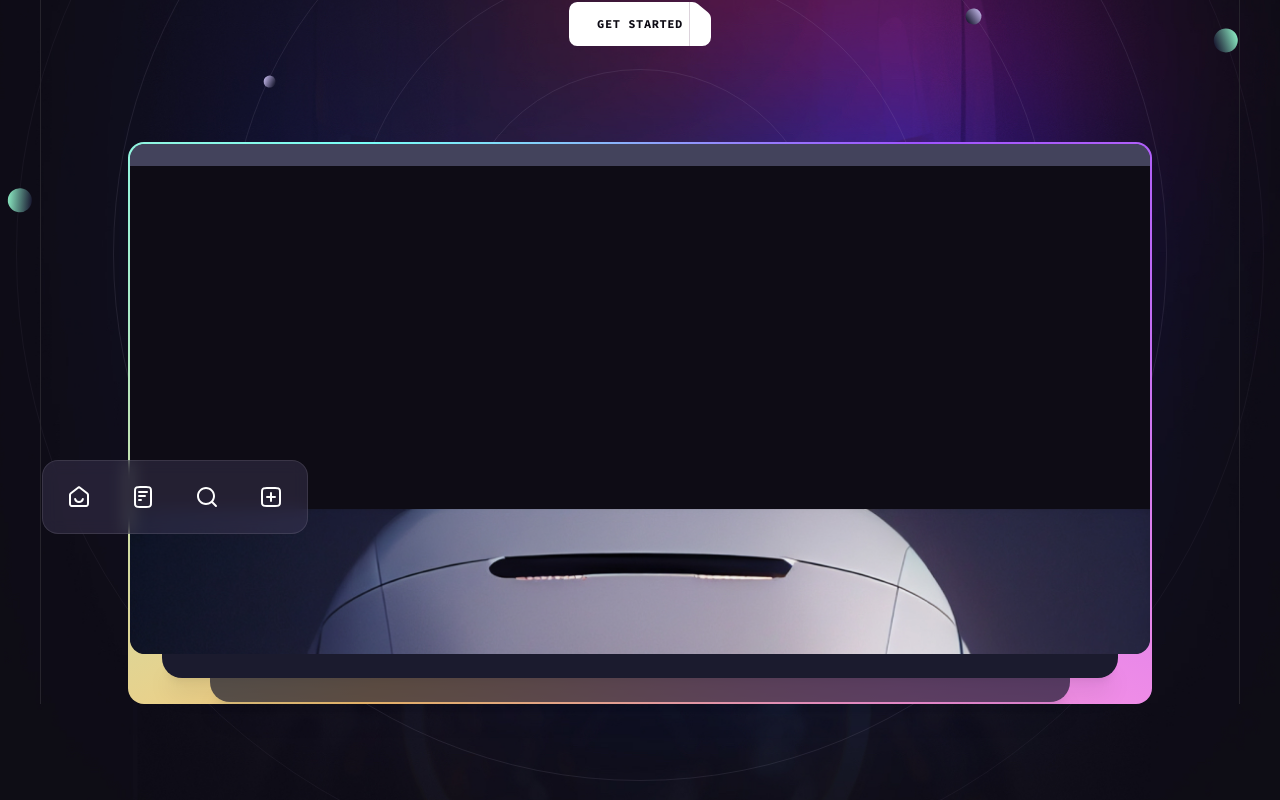
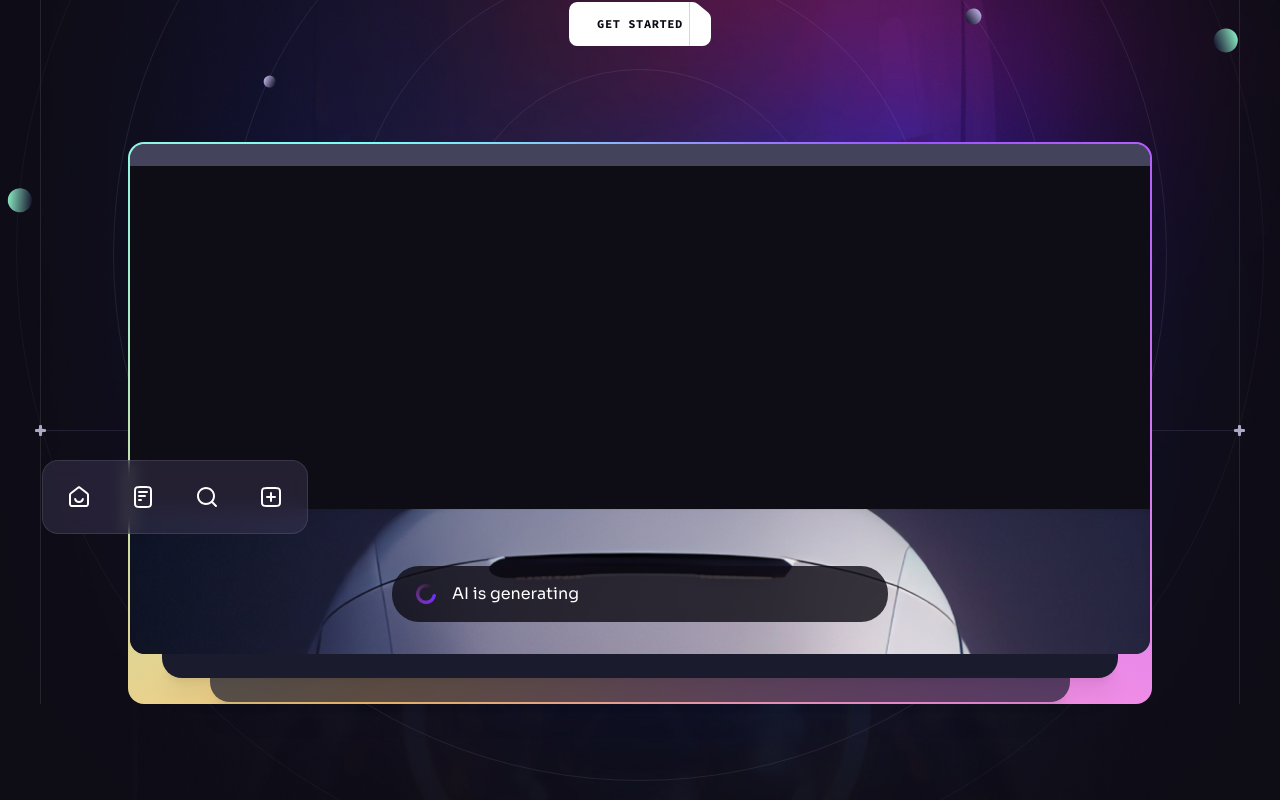
Before and after one commit to matless/brainwave, a React (Vite) app: page / in a window 1280 px wide. Shown: the part 454-1254 px from the top of the page. Built offline with nearby package versions, Linux system fonts and the light colour scheme.

Commit message:
add generating bar

```diff
--- /dev/null
+++ b/src/components/Generating.jsx
@@ -0,0 +1,14 @@
+import { loading } from "../assets";
+
+const Generating = ({ className }) => {
+  return (
+    <div
+      className={`flex items-center h-[3.5rem] px-6 bg-n-8/80 rounded-[1.7rem] ${className || ''} text-base`}
+    >
+      <img className=" w-5 h-5 mr-4" src={loading} alt="Loading" />
+      AI is generating
+    </div>
+  );
+};
+
+export default Generating;
--- a/src/components/Hero.jsx
+++ b/src/components/Hero.jsx
@@ -5,6 +5,7 @@
 import { heroIcons } from "../constants";
 import { ScrollParallax } from "react-just-parallax";
 import { useRef } from "react";
+import Generating from "./Generating";
 
 const Hero = () => {
   const parallaxRef = useRef(null);
@@ -19,7 +20,7 @@
       <div className="container relative " ref={parallaxRef}>
         <div className="relative z-1 max-w-[62rem] mx-auto text-center mb-[4rem] md:mb-20 lg:mb-[6rem]">
           <h1 className="h1 mb-6">
-            Explore the Possibilities of&nbsp;AI&nbsp;Chatting with {" "}
+            Explore the Possibilities of&nbsp;AI&nbsp;Chatting with{" "}
             <span className="inline-block relative">
               Brainwave{" "}
               <img
@@ -53,6 +54,8 @@
                   alt="AI"
                 />
 
+                <Generating className="absolute left-4 right-4 bottom-5 md:left-1/2 md:right-auto md:bottom-8 md:w-[31rem] md:-translate-x-1/2" />
+
                 <ScrollParallax isAbsolutelyPositioned>
                   <ul className="hidden absolute -left-[5.5rem] bottom-[7.5rem] px-1 py-1 bg-n-9/40 backdrop-blur border border-n-1/10 rounded-2xl xl:flex">
                     {heroIcons.map((icon, index) => (
@@ -79,6 +82,8 @@
           <BackgroundCircles />
         </div>
       </div>
+
+      <BottomLine />
     </Section>
   );
 };
```
